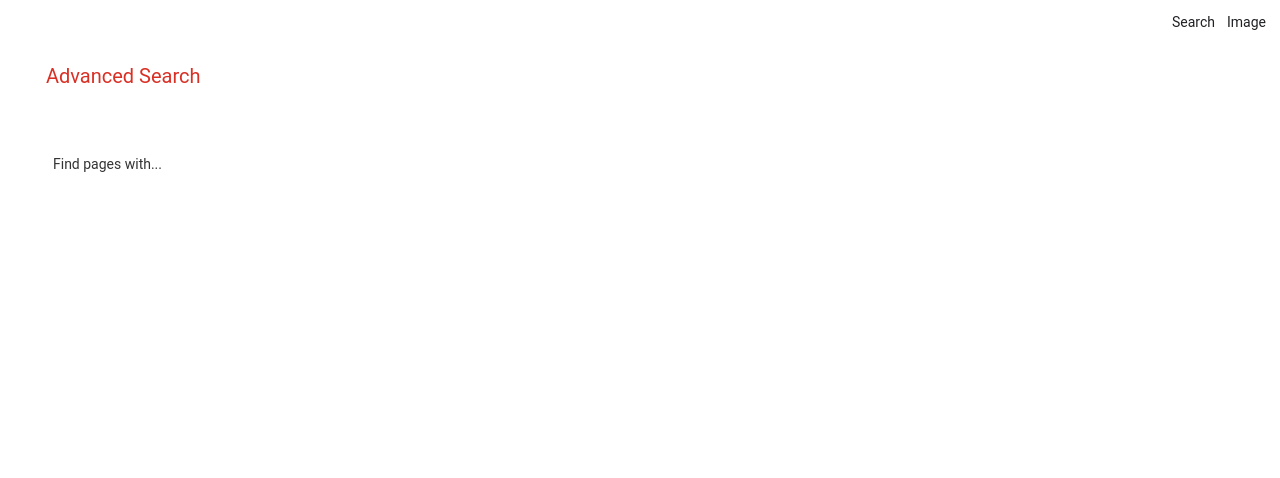
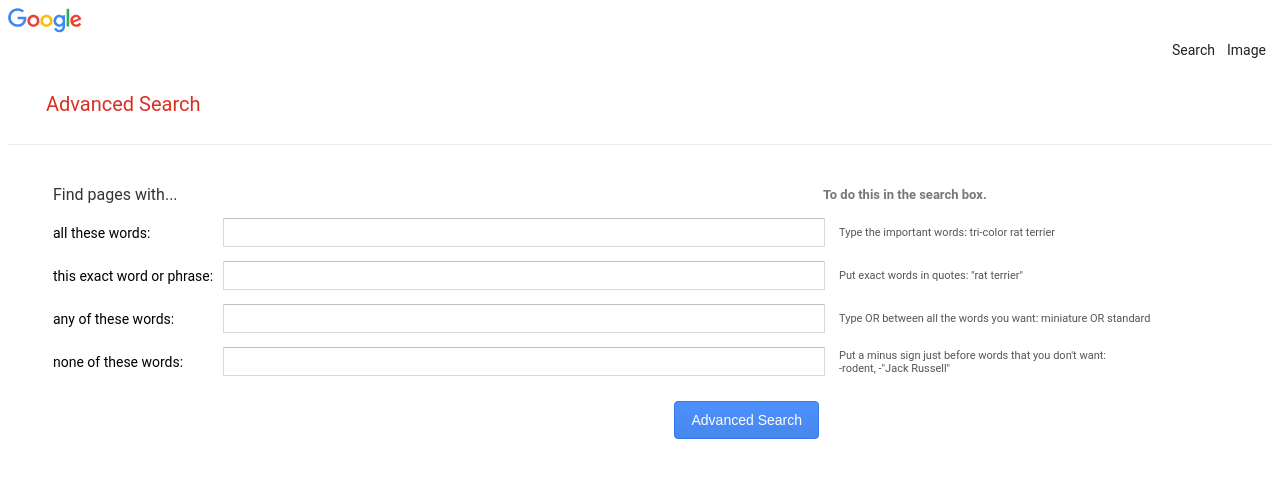
Before and after one commit to pgale888/EDCS50W_Project0, a plain HTML site: page advanced.html in a window 1280 px wide. Drawn offline with Linux system fonts and the light colour scheme.

Commit message:
Complete for submission

```diff
--- a/advanced.html
+++ b/advanced.html
@@ -2,22 +2,47 @@
 <html lang="en">
     <head>
         <meta charset="UTF-8">
+        <meta name="viewport" content="width=device-width, initial-scale=1">
         <title>CS50W Advanced Search</title>
         <link rel="stylesheet" href="index.css">
     </head>
     <body>
+        <!-- Google svg image source -->
+        <!-- https://commons.wikimedia.org/wiki/Category:Google_SVG_logos#/media/File:Google_2015_logo.svg -->
+        <div><img src="Google_2015_logo.svg" style="width: 74px; height: auto;"></div>
         <div class="right-flex-container">
             <div><a href="index.html">Search</a></div>
             <div><a href="image.html">Image</a></div>
         </div>
-        <div class="left-flex-container">
-            <div style="font-size:20px; color: #d93025; margin: 25px 35px ">Advanced Search</div>
+        <div class="left-flex-container" style="border-bottom:1px solid #ebebeb;">
+            <div style="font-size:20px; color: #d93025; margin: 25px 35px;">Advanced Search</div>
         </div>
         <div class="Mza7yc">
             <form action="https://www.google.com/search">
-                <div>
+                <!-- <div style="margin-bottom: 15px;">
                     <span style="color:#333">Find pages with...</span>
+                </div> -->
+                <div class="grid">
+                    <div class="vertical-align-content" style="font-size: 16px; color: #333">Find pages with...</div>
+                    <div style="margin-right: 16px;"></div>
+                    <div class="vertical-align-content" style="font-size: 13px; color: #777; font-weight: 700; white-space: nowrap;">To do this in the search box.</div>
+                    <div class="vertical-align-content">all these words:</div>
+                    <div style="margin-right: 16px;"><input class="textinput" type="text" name="as_q"></div>
+                    <div class="vertical-align-content" style="font-size: 11px; color: #555; white-space: nowrap; padding-left: 16px;">Type the important words: tri-color rat terrier</div>
+                    <div class="vertical-align-content">this exact word or phrase:</div>
+                    <div style="margin-right: 16px;"><input class="textinput" type="text" name="as_epq"></div>
+                    <div class="vertical-align-content" style="font-size: 11px; color: #555; white-space: nowrap; padding-left: 16px">Put exact words in quotes: "rat terrier"</div>
+                    <div class="vertical-align-content">any of these words:</div>
+                    <div style="margin-right: 16px;"><input class="textinput" type="text" name="as_oq"></div>
+                    <div class="vertical-align-content" style="font-size: 11px; color: #555; white-space: nowrap; padding-left: 16px;">Type OR between all the words you want: miniature OR standard</div>
+                    <div class="vertical-align-content">none of these words:</div>
+                    <div style="margin-right: 16px;"><input class="textinput" type="text" name="as_eq"></div>
+                    <div class="vertical-align-content" style="font-size: 11px; color: #555; white-space: nowrap; padding-left: 16px;">Put a minus sign just before words that you don't want: <BR>-rodent, -"Jack Russell"</div>
+                    <div></div>
+                    <div style="display: flex; justify-content: flex-end"><button class="advanced-search-button" type="submit">Advanced Search</button></div>
+                    <div></div>
                 </div>
+
             </form>
         </div>
     </body>
--- a/index.css
+++ b/index.css
@@ -1,3 +1,12 @@
+/**************************************************
+ * P Gale - April 2022
+ * EDx CS50W project 0
+ * Note that some syles have been copied
+ * via inspection of Google's search pages.
+ * Note that they are not identical to google's
+ * styles as the google site is rather complex and
+ * beyond my current knowledge base.
+ *************************************************/
 .right-flex-container {
   display: flex;
   justify-content: right;
@@ -16,6 +25,10 @@
 .left-flex-container > div {
     margin: 3px;
     padding: 3px;
+}
+
+.nowrap {
+    white-space: nowrap;
 }
 
 a{
@@ -80,8 +93,9 @@ input[type="search"] {
     border:1px solid #dfe1e5;
     border-radius: 24px;
     margin: 0 auto;
-    width: 80%;
+    width: 600px;
     max-width: 800px;
+    min-width: 400px;
 }
 input[type="search"]:hover {
     box-shadow:2px 2px 2px 1px rgba(0,0,0,.1);
@@ -90,6 +104,7 @@ input[type="search"]:focus {
     outline: none;
     box-shadow:2px 2px 2px 1px rgba(0,0,0,.1);
 }
+/* The following class is copied from Google's advanced search page */
 div.Mza7yc {
     max-width: 1140px;
     min-width: 200px;
@@ -99,3 +114,71 @@ div.Mza7yc {
 form {
     display: block;
 }
+
+input.advanced {
+    -webkit-border-radius: 1px;
+    -moz-border-radius: 1px;
+    border-radius: 1px;
+    border: 1px solid #d9d9d9;
+    border-top: 1px solid #c0c0c0;
+    font-size: 13px;
+    height: 25px;
+    padding: 1px 8px 1px 0;
+    width: 100%;
+}
+.grid {
+    display: grid;
+    grid-template-columns: 170px minmax(200px,600px) auto;
+    row-gap: 14px;
+    /* background-color: green; */
+}
+.grid-item {
+    background-color: white;
+    font-size: 20px;
+    padding: 20px;
+    text-align: left;
+}
+/* reference for vertical alignment */
+/* https://stackoverflow.com/questions/18649106/vertical-align-middle-in-div */
+.vertical-align-content {
+  /* background-color:#f18c16; */
+  height: auto;
+  display:flex;
+  align-items:center;
+  /* Uncomment next line to get horizontal align also */
+  /* justify-content:center; */
+}
+/* div.jYcx0e {
+    float: left;
+    display: inline-block;
+    min-width: 167px;
+    min-height: 41px;
+    vertical-align: middle;
+    width: 100%;
+} */
+.textinput {
+    width: 100%;
+    -webkit-border-radius: 1px;
+    -moz-border-radius: 1px;
+    border-radius: 1px;
+    border: 1px solid #d9d9d9;
+    border-top: 1px solid #c0c0c0;
+    font-size: 13px;
+    height: 25px;
+    padding: 1px 8px;
+}
+
+/* Generally copied from inspection of Google's page.*/
+.advanced-search-button {
+    -webkit-box-shadow: none;
+    -moz-box-shadow: none;
+    box-shadow: none;
+    background-color: #4d90fe;
+    background-image: -webkit-linear-gradient(top,#4d90fe,#4787ed);
+    background-image: -moz-linear-gradient(top,#4d90fe,#4787ed);
+    background-image: -ms-linear-gradient(top,#4d90fe,#4787ed);
+    background-image: -o-linear-gradient(top,#4d90fe,#4787ed);
+    background-image: linear-gradient(top,#4d90fe,#4787ed);
+    border: 1px solid #3079ed;
+    color: #fff;
+}
```
Also changed, not shown: index.html (+4 -4 lines), Google_2015_logo.svg (added).
